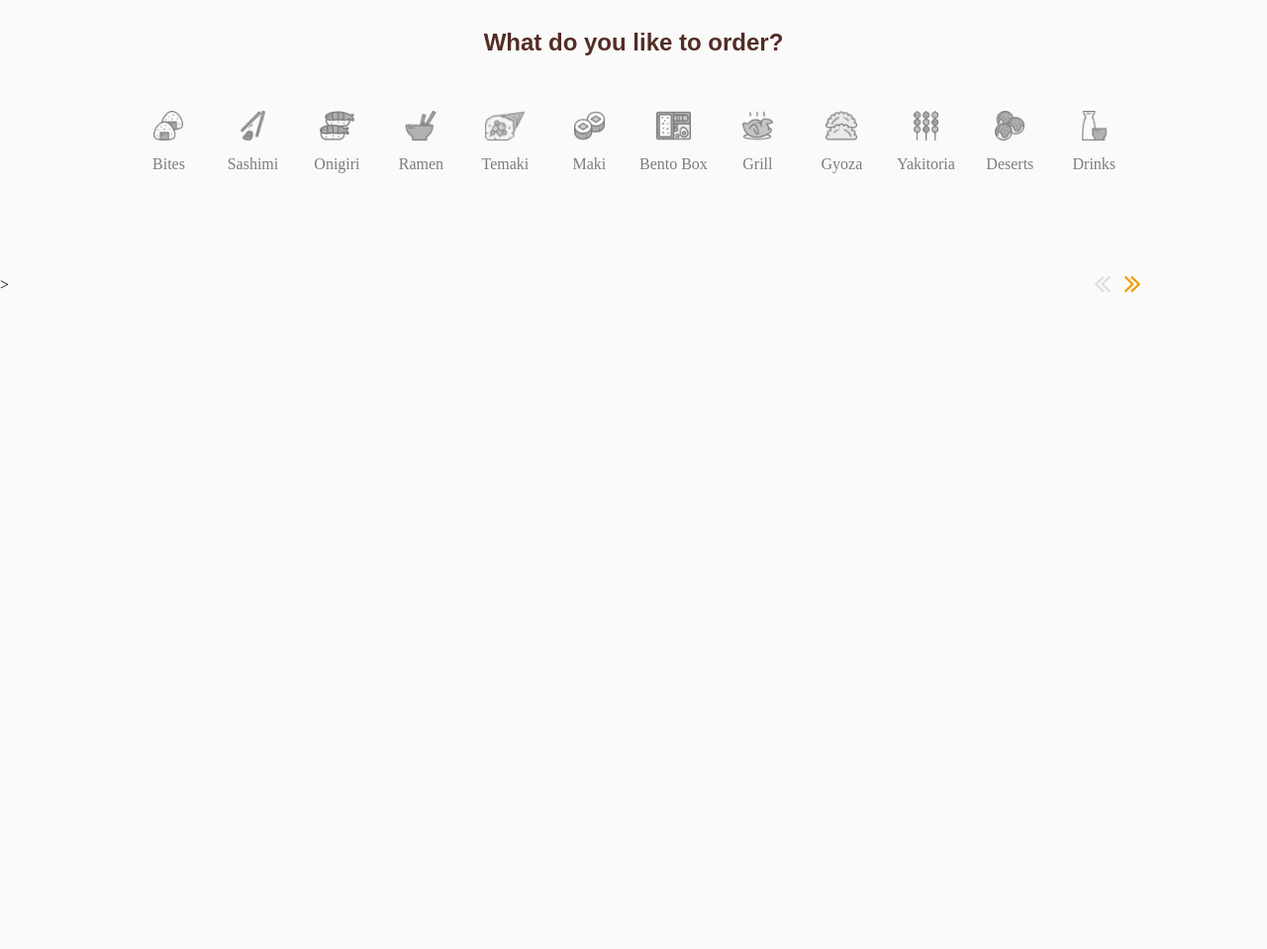
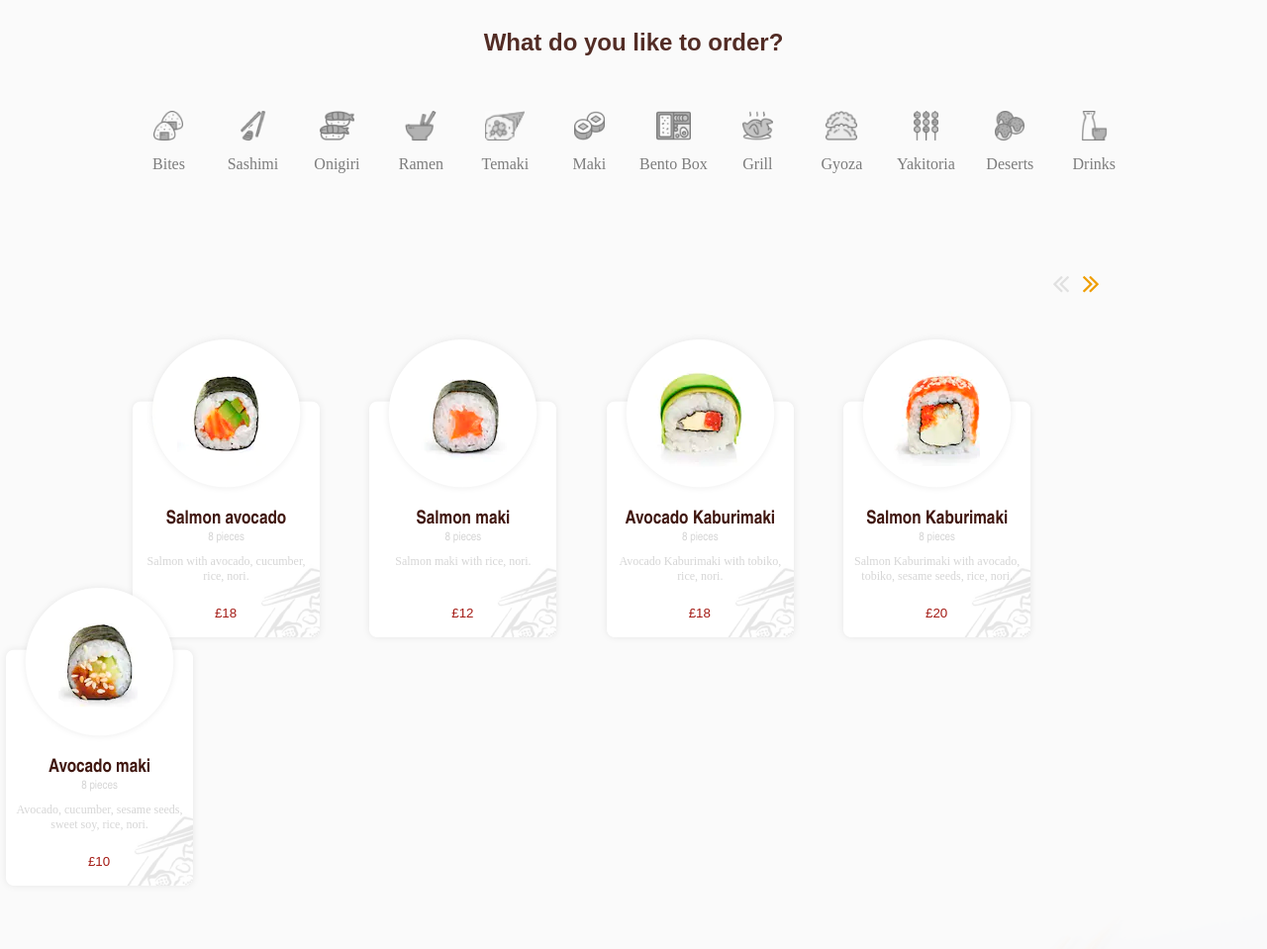
Before and after one commit to UnknownRakon/psd, a plain HTML site: page index.html in a window 1280 px wide. Shown: the part 721-1680 px from the top of the page at 99% size. Before the commit the page ends 1021 px from the top, so only its background shows below. Drawn offline with Linux system fonts and the light colour scheme.

Commit message:
article1

```diff
--- a/index.html
+++ b/index.html
@@ -60,12 +60,79 @@
                         <button><img src="img/products/right.png"></button>
                     </div>
                     <div class="orders">
-                        <div class="order">
+                        <ul>
+                            <li class="order">
+                                <img src="img/orders/1.png">
+                                <h3>Salmon avocado</h3>
+                                <p class="pieces">8 pieces</p>
+                                <p class="description">Salmon with avocado, cucumber, rice, nori.</p>
+                                <button>£18</button>
+                            </li>
+                            <li class="order">
+                                <img src="img/orders/2.png">
+                                <h3>Salmon maki</h3>
+                                <p class="pieces">8 pieces</p>
+                                <p class="description">Salmon maki with rice, nori.</p>
+                                <button>£12</button>
+                            </li>
+                            <li class="order">
+                                <img src="img/orders/3.png">
+                                <h3>Avocado Kaburimaki</h3>
+                                <p class="pieces">8 pieces</p>
+                                <p class="description">Avocado Kaburimaki with tobiko, rice, nori.</p>
+                                <button>£18</button>
+                            </li>
+                            <li class="order">
+                                <img src="img/orders/4.png">
+                                <h3>Salmon Kaburimaki</h3>
+                                <p class="pieces">8 pieces</p>
+                                <p class="description">Salmon Kaburimaki with avocado, tobiko, sesame seeds, rice, nori.</p>
+                                <button>£20</button>
+                            </li>
+                            <li class="order">
+                                <img src="img/orders/5.png">
+                                <h3>Avocado maki</h3>
+                                <p class="pieces">8 pieces</p>
+                                <p class="description">Avocado, cucumber, sesame seeds, sweet soy, rice, nori.</p>
+                                <button>£10</button>
+                            </li>
+                        </ul>
+                    </div>
+                    <div class="review">
 
-                        </div>>
                     </div>
                 </section>
-                <section></section>
+                <section class="reviews">
+                    <div class="svg">
+                        <svg version="1.0" xmlns="http://www.w3.org/2000/svg"
+                        width="100%" height="649.000000pt" viewBox="0 0 1500.000000 649.000000"
+                        preserveAspectRatio="xMidYMid meet">
+                            <g transform="translate(0.000000,649.000000) scale(0.100000,-0.100000)"
+                            fill="#c3251d" stroke="none">
+                            <path d="M8515 6483 c-1184 -9 -2225 -72 -4225 -253 -1983 -180 -2801 -233
+                            -3952 -256 l-338 -7 0 -1158 0 -1158 38 -10 c20 -6 453 -105 962 -221 2863
+                            -653 4379 -1002 7935 -1824 2698 -624 6051 -1396 6060 -1396 3 0 5 1320 5
+                            2934 l0 2934 -37 6 c-72 12 -641 76 -1063 120 -1999 211 -3700 302 -5385 289z"/>
+                            </g>
+                            <text x="460" y="200" font-family="Arial Narrow" fill="#fff" font-size="28px" font-style="italic"> Our
+                                <tspan style="font-weight: bold;">clients loves</tspan>
+                                our
+                                <tspan style="font-weight: bold;">sushi</tspan>
+                            </text>
+                            <text x="460" y="225" font-family="Arial Narrow" fill="#fff" font-size="28px" font-style="italic">
+                                and
+                                <tspan style="font-weight: bold;">not only</tspan>
+                            </text>
+                            <text x="600" y="275" font-family="Arial Narrow" fill="#fff" font-size="18px" font-style="italic">
+                                Be our next happy client
+                            </text>
+                            <text x="625" y="300" font-family="Arial Narrow" fill="#fff" font-size="18px" font-style="italic">
+                                First orders
+                                <tspan style="font-weight: bold;">10% off</tspan>
+                            </text>
+                        </svg>
+                    </div>
+                </section>
                 <section></section>
             </article>
             <footer>
--- a/style.css
+++ b/style.css
@@ -14,7 +14,7 @@ body {
 header{
     width: 100%;
     height: 650px;
-    background-image: url('img/video.png');
+    background-image: url("img/video.png");
     position: relative;
 }
 #name{
@@ -148,10 +148,13 @@ ul.food > li > a:hover{
     filter: grayscale(0%);
 }
 section.products{
-    width: 90%;
+    width: 100%;
+    padding-bottom: 50px;
+    background: url(img/orders/products.png) no-repeat right bottom;
 }
 div.left-right{
     float: right;
+    margin-right: 170px;
 }
 div.left-right > button{
                         background: none;
@@ -161,3 +164,78 @@ div.left-right > button{
 div.left-right > button:first-child{
     margin-right: 10px;
 }
+.orders{
+padding-top: 120px;
+width: 100%;
+height: 500px;
+}
+li.order{
+    float: left;
+    width: 201px;
+    height: 251px;
+    background-image: url(img/orders/back.png);
+    list-style: none;
+    position: relative;
+    margin-right: 3%;
+}
+li.order > img{
+    position: absolute;
+    left: 10%;
+    bottom: 60%;
+}
+li.order:first-child{
+    margin-left: 10%;
+}
+li.order > h3{
+    margin-top: 115px;
+    font-family: 'Arial Narrow', Arial, sans-serif;
+    text-align: center;
+    color: #401710;
+}
+p.pieces{
+    font-family: 'Arial Narrow', Arial, sans-serif;
+    text-align: center;
+    font-size: 12px;
+    color:#d6d6d6;
+}
+p.description{
+    display: block;
+    width: 180px;
+    text-align: center;
+    font-size: 12px;
+    color:#d6d6d6;
+    margin: 10px auto 0 auto;
+}
+li.order > button{
+    border: none;
+    background: none;
+    outline: none;
+    transition-property: background-color, opacity;
+    transition-duration: 0.2s;
+    margin-left: 5px;
+    position:absolute;
+    bottom: 6px;
+    text-align: center;
+    width: 190px;
+    height:50px;
+    border-radius: 0 0 5% 5%;
+    color: #a41b15;
+}
+li.order > button:active {
+    background-color: #a41b15;
+    opacity: 0.8;
+}
+section.reviews{
+    width: 100%;
+    height: 500px;
+    position: relative;
+}
+section.reviews > .svg{
+    position: absolute;
+    bottom: -40%;
+    width: 100%;
+}
+.review{
+    width: 430px;
+    height: 500px;
+}
```
Also changed, not shown: img/orders/1.png (added), img/orders/2.png (added), img/orders/3.png (added), img/orders/4.png (added), img/orders/5.png (added), img/orders/back.png (added), img/orders/products.png (added), img/reviews/back1.png (added), img/reviews/back1.svg (added).
